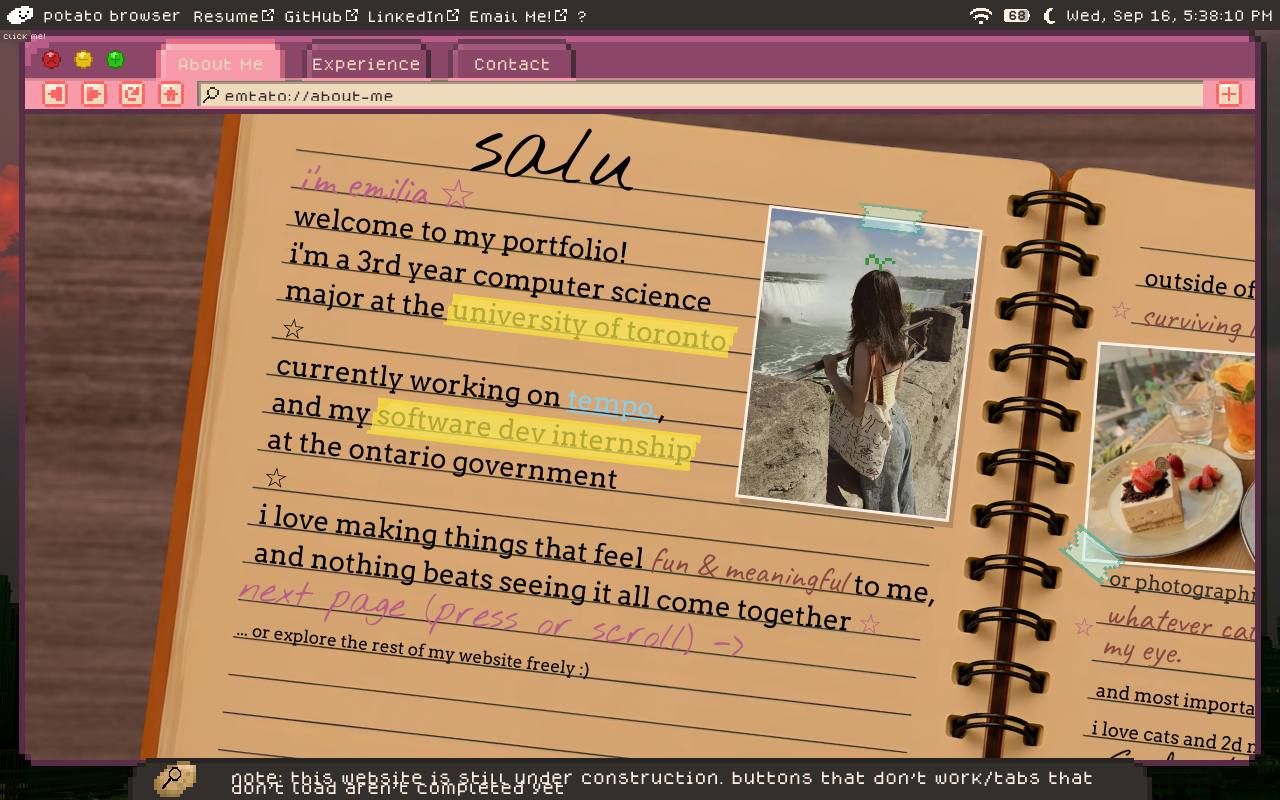
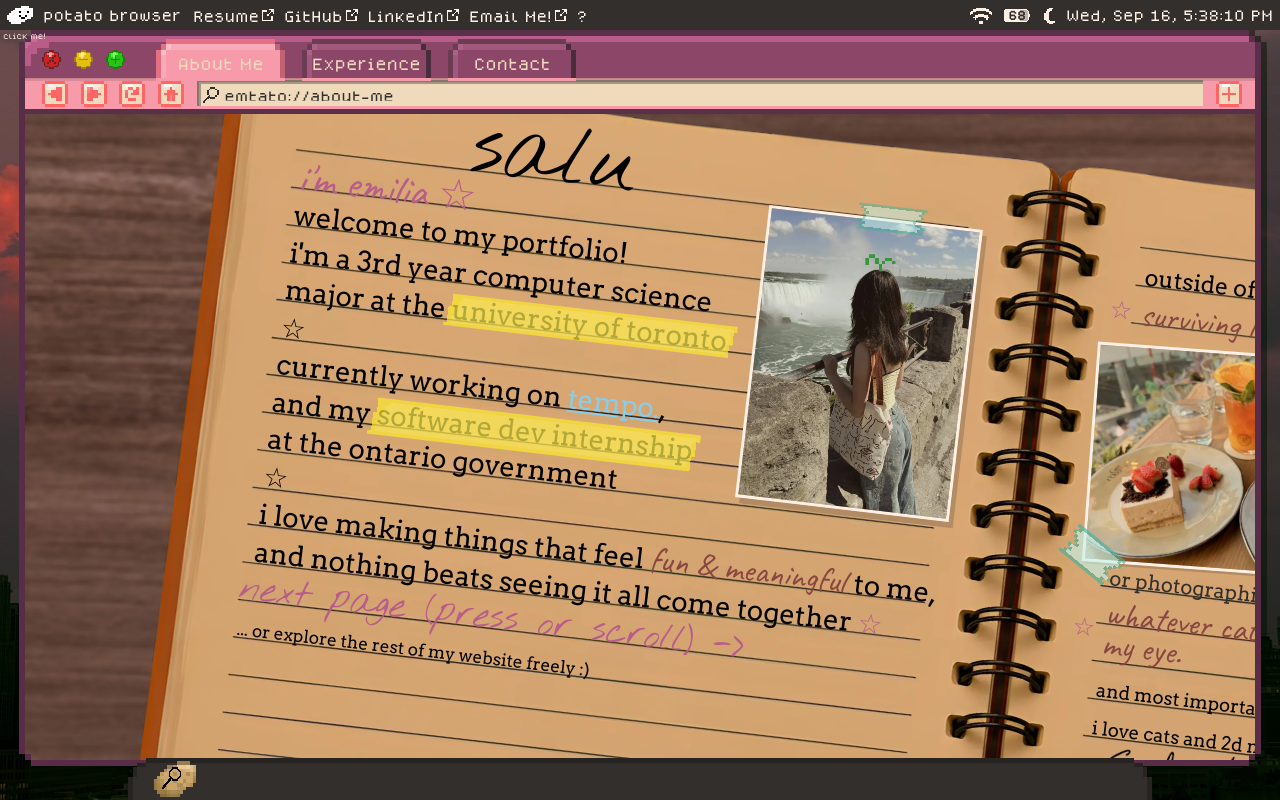
Before and after one commit to emtato/emtato-portfolio, a React (Vite) app: page / in a window 1280 px wide. Built offline with nearby package versions, Linux system fonts and the light colour scheme.

Commit message:
all buttons are functional!! :D

```diff
--- a/src/components/browser/BrowserWindow.css
+++ b/src/components/browser/BrowserWindow.css
@@ -303,7 +303,8 @@
     line-height: 1.4;
     z-index: 17;
 }
-.newTabError-close-button{
+
+.newTabError-close-button {
     position: absolute;
     top: 6%;
     left: 4.5%;
@@ -329,6 +330,12 @@
     justify-content: center;
     align-items: center;
     position: relative;
+}
+
+.browser-tab-empty {
+    width: 100%;
+    height: 100%;
+    background-color: var(--color-warm-cream);
 }
 
 /* -------------------------------- browser window bottom row ------------------------------- */
--- a/src/components/browser/BrowserWindow.tsx
+++ b/src/components/browser/BrowserWindow.tsx
@@ -46,6 +46,13 @@ export default function BrowserWindow({isOpen: boolean, onClose, isBig, maximize
             setUrl(nextUrl)
             backHistory.current.push(url)
         }
+    }
+
+    function fakeRefreshTab(tab: number) {
+        setActiveTab(3)
+        const timeoutId = window.setTimeout(() => {
+            setActiveTab(tab);
+        }, 345)
     }
 
     function changeTab(tab: number) {
@@ -103,7 +110,7 @@ export default function BrowserWindow({isOpen: boolean, onClose, isBig, maximize
                         <img className="browser-nav-icon" alt="a" src="/assets/browser/toolbar/next.png"/>
                     </button>
                     <button className="browser-nav-button">
-                        <img className="browser-nav-icon" alt="a" src="/assets/browser/toolbar/reload.png"/>
+                        <img className="browser-nav-icon" alt="a" src="/assets/browser/toolbar/reload.png" onClick={() => {fakeRefreshTab(activeTab)}}/>
                     </button>
                     <button className="browser-nav-button" onClick={() => {
                         changeTab(0)
@@ -135,8 +142,11 @@ export default function BrowserWindow({isOpen: boolean, onClose, isBig, maximize
                 <div className="newTabError">
                     <img className="newTabError-img" alt="a" src="/assets/system/error-window.png"/>
                     <div className="newTabError-header">error :&lt;</div>
-                    <div className="newTabError-text">sorry i dont have enough ram for 4 tabs .-. <br/><br/> have u seen the prices ? :o</div>
-                    <img className="newTabError-close-button" alt="a" src="/assets/system/close-icon.png" onClick={() => setNewTabError(false)}/>
+                    <div className="newTabError-text">sorry i dont have enough ram for 4 tabs .-. <br/><br/> have u seen
+                        the prices ? :o
+                    </div>
+                    <img className="newTabError-close-button" alt="a" src="/assets/system/close-icon.png"
+                         onClick={() => setNewTabError(false)}/>
                 </div>}
             <div className="browser-window-page-content">
                 {/* render pages*/}
@@ -144,6 +154,7 @@ export default function BrowserWindow({isOpen: boolean, onClose, isBig, maximize
                     {activeTab === 0 && <AboutMe nextTab={() => changeTab(1)}/>}
                     {activeTab === 1 && <Experience/>}
                     {activeTab === 2 && <Contact/>}
+                    {activeTab == 3 && <div className="browser-tab-empty"/>}
                 </div>
             </div>
         </div>
--- a/src/components/dock/Dock.tsx
+++ b/src/components/dock/Dock.tsx
@@ -14,10 +14,6 @@ export default function Dock({openBrowserCallback}: DockProps) {
             <img className="dock-left" alt="doc" src="/assets/system/dock/dock-left.png"/>
             <div className="dock-middle"></div>
             <img className="dock-right" alt="doc" src="/assets/system/dock/dock-right.png"/>
-            <div className="dock-tip-text">note: this website is still under construction. buttons that don't work/tabs
-                that
-                don't load aren't completed yet
-            </div>
         </div>
         {/* apps*/}
         <div className="dock-apps-container">
--- a/src/components/dock/dock.css
+++ b/src/components/dock/dock.css
@@ -18,7 +18,7 @@
     position: absolute;
     display: flex;
     inset: 0;
-
+    width: 100%;
 }
 
 .dock-left {
@@ -45,15 +45,6 @@
     image-rendering: pixelated;
 }
 
-.dock-tip-text {
-    font: 14px "Emtato Pixel";
-    color: var(--color-warm-cream);
-    position: absolute;
-    bottom: 8px;
-    left: 10%;
-    z-index: 1;
-}
-
 @media (max-width: 910px) {
     .mobile-tip {
         display: block;
@@ -61,10 +52,6 @@
         bottom: 20%;
         color: var(--color-warm-cream);
         font: 13px "Emtato Pixel";
-    }
-
-    .dock-tip-text {
-        bottom: 5px;
     }
 }
 
```
